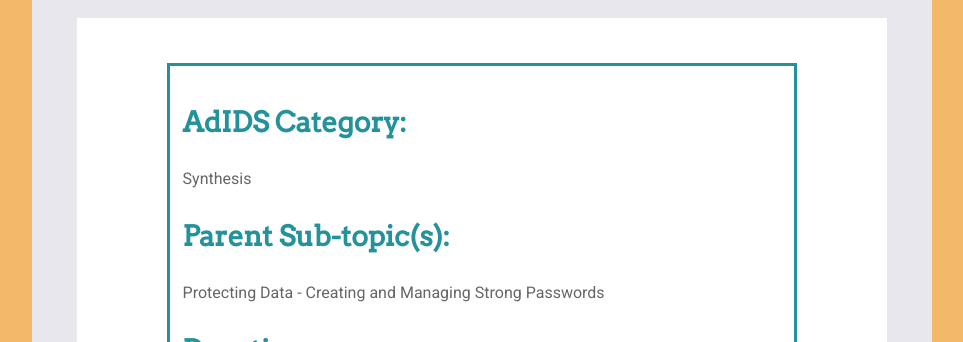
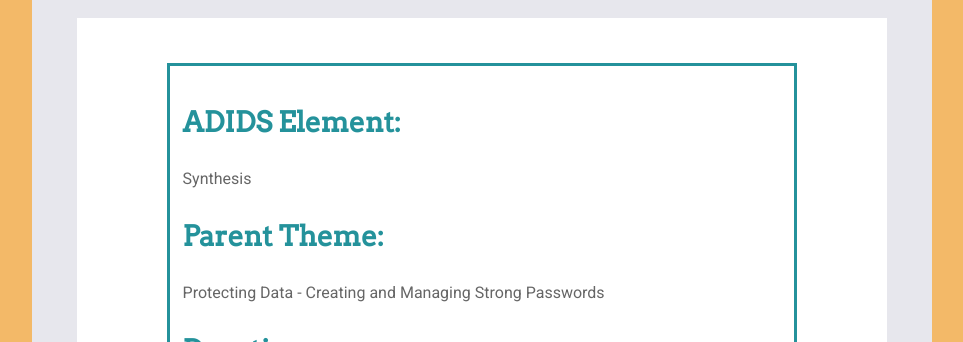
Before and after one commit to levelupcc/level-up, a Jekyll site: the page built from _pages/curriculum/protecting-data/creating-and-managing-strong-passwords/synthesis/synthesis-creating-and-managing-strong-passwords.md, in a window 1280 px wide. Shown: the part 594-936 px from the top of the page, without its empty margins (158-1121 px from the left). Built offline with Jekyll 4.4.1, drawn with Linux system fonts in a browser that asks for light colours; a script that is not in the unit is left out; comment, search, counter and statistics services are not loaded.

Commit message:
chg syntax to ADIDS element andParent Theme

```diff
--- a/_layouts/content-page.html
+++ b/_layouts/content-page.html
@@ -14,8 +14,8 @@ layout: default
 {% if page.adids != nil %}
 <section class="section-block">
   <div class="metabox">
-    <p><h3>AdIDS Category: </h3>{{ page.adids }}</p>
-    <p><h3>Parent Sub-topic(s): </h3>{{ page.parent }}</p>
+    <p><h3>ADIDS Element: </h3>{{ page.adids }}</p>
+    <p><h3>Parent Theme: </h3>{{ page.parent }}</p>
     <p><h3>Duration: </h3>{{ page.duration }}</p>
     <p><h3>Summary: </h3></p>{{ page.summary }}
   </div>
```
